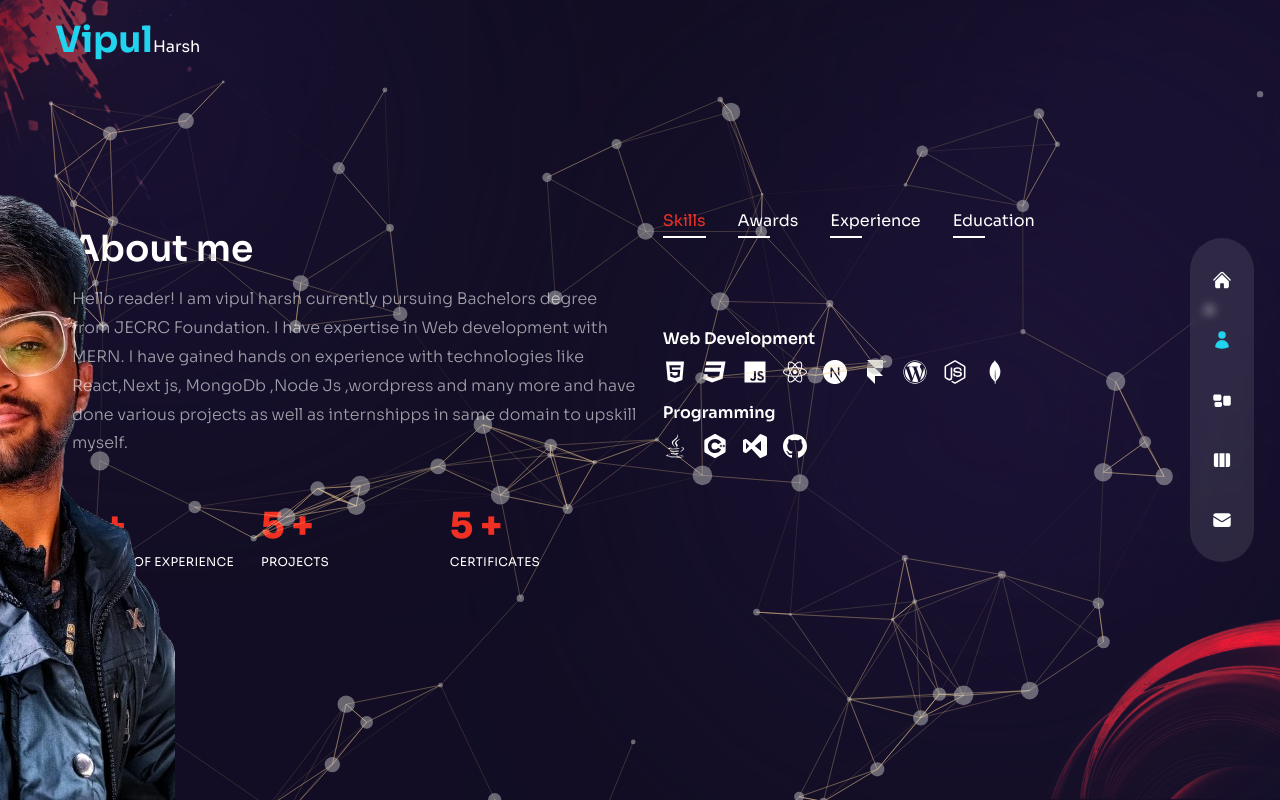
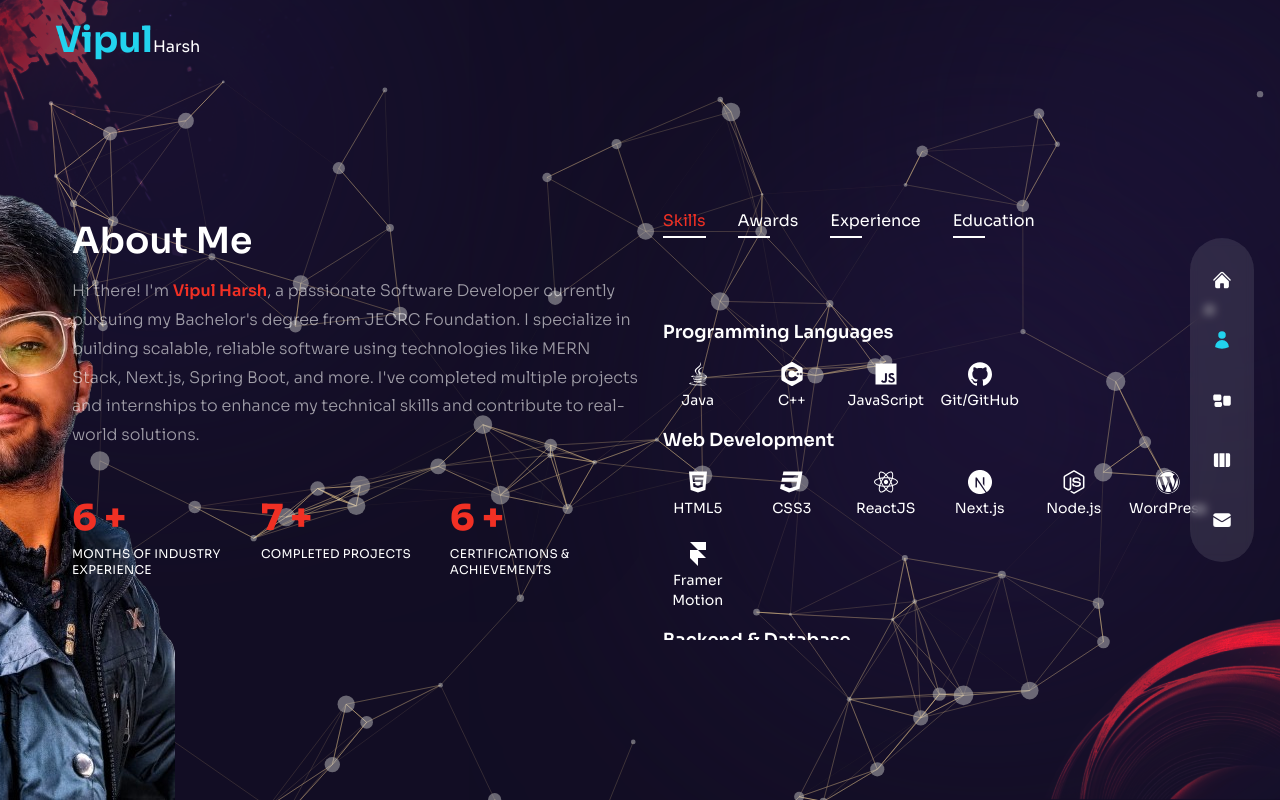
Before and after one commit to Vipul-Harsh/Portfolio_Vipul, a Next.js app: page /about in a window 1280 px wide. Built offline with nearby package versions, Linux system fonts and the light colour scheme.

Commit message:
Updated 3-7-25

```diff
--- a/pages/about/index.js
+++ b/pages/about/index.js
@@ -1,6 +1,6 @@
 import React, { useState, useEffect } from "react";
 import { FaHtml5, FaCss3, FaJs, FaReact, FaWordpress, FaNodeJs, FaJava } from "react-icons/fa";
-import { SiNextdotjs, SiFramer, SiVisualstudio, SiCplusplus, SiGithub, SiMongodb } from "react-icons/si";
+import { SiNextdotjs, SiFramer, SiVisualstudio, SiCplusplus, SiGithub, SiMongodb, SiMysql, SiSpringboot } from "react-icons/si";
 import Avatar from "../../components/Avatar";
 import Circles from "../../components/Circles";
 import { motion } from "framer-motion";
@@ -13,35 +13,50 @@ const aboutData = [
     title: "about",
     info: [
       {
-        title: "Hello! I'm Vipul Harsh, currently pursuing my Bachelor's degree from JECRC Foundation. I specialize in web development using the MERN stack and have hands-on experience with technologies like React, Next.js, MongoDB, Node.js, WordPress, and more. I've completed various projects and internships in this domain, continuously upskilling myself to stay at the forefront of the field.",
+        title:
+          "Hi there! I'm Vipul Harsh, a passionate Software Developer currently pursuing my Bachelor's degree from JECRC Foundation. I specialize in building scalable, reliable software using technologies like MERN Stack, Next.js, Spring Boot, and more. I've completed multiple projects and internships to enhance my technical skills and contribute to real-world solutions.",
         stage: "",
-      }
+      },
     ],
   },
   {
     title: "skills",
     info: [
       {
-        title: "Web Development",
+        title: "Programming Languages",
         icons: [
-          <FaHtml5 key="html5" />,
-          <FaCss3 key="css3" />,
-          <FaJs key="javascript" />,
-          <FaReact key="react" />,
-          <SiNextdotjs key="nextjs" />,
-          <SiFramer key="framer" />,
-          <FaWordpress key="wordpress" />,
-          <FaNodeJs key="nodejs" />,
-          <SiMongodb key="mongodb" />,
+          { icon: <FaJava />, name: "Java" },
+          { icon: <SiCplusplus />, name: "C++" },
+          { icon: <FaJs />, name: "JavaScript" },
+          { icon: <SiGithub />, name: "Git/GitHub" },
         ],
       },
       {
-        title: "Programming",
+        title: "Web Development",
         icons: [
-          <FaJava key="java" />,
-          <SiCplusplus key="cplusplus" />,
-          <SiVisualstudio key="visualstudio" />,
-          <SiGithub key="github" />,
+          { icon: <FaHtml5 />, name: "HTML5" },
+          { icon: <FaCss3 />, name: "CSS3" },
+          { icon: <FaReact />, name: "ReactJS" },
+          { icon: <SiNextdotjs />, name: "Next.js" },
+          { icon: <FaNodeJs />, name: "Node.js" },
+          { icon: <FaWordpress />, name: "WordPress" },
+          { icon: <SiFramer />, name: "Framer Motion" },
+        ],
+      },
+      {
+        title: "Backend & Database",
+        icons: [
+          { icon: <SiSpringboot />, name: "Spring Boot" },
+          { icon: <SiMongodb />, name: "MongoDB" },
+          { icon: <SiMysql />, name: "MySQL" },
+        ],
+      },
+      {
+        title: "Tools & IDEs",
+        icons: [
+          { icon: <SiVisualstudio />, name: "VS Code" },
+          { icon: <FaWordpress />, name: "WordPress" },
+          { icon: <SiGithub />, name: "GitHub" },
         ],
       },
     ],
@@ -49,57 +64,27 @@ const aboutData = [
   {
     title: "awards",
     info: [
-      {
-        title: "MERN Stack Development trainee",
-        stage: "2023",
-      },
-      {
-        title: "IT Hackathon Poornima",
-        stage: "2023",
-      },
-      {
-        title: "iNeuron Hackathon",
-        stage: "2022",
-      },
-      {
-        title: "Full Stack Development Course",
-        stage: "2022",
-      },
+      { title: "MERN Stack Development Trainee - SmartKnower", stage: "2023" },
+      { title: "Semi-Finalist - Smart City Hackathon 2023", stage: "2023" },
+      { title: "Social Winter of Code - Open Source Contributor", stage: "2023" },
+      { title: "IT Branch Topper - JECRC", stage: "2023" },
+      { title: "iNeuron Hackathon Participant", stage: "2022" },
     ],
   },
-
   {
     title: "experience",
     info: [
-      {
-        title: "Frontend Developer Intern - Celebal Summer Intern",
-        stage: "June 2024 - Present",
-      },
-      {
-        title: "Frontend Developer Intern - RightLabs Company",
-        stage: "Feb 2024 - May 2024",
-      },
-      {
-        title: "Web Developer Intern - NayePankh Foundation",
-        stage: "Nov 2023 - Dec 2023",
-      },
+      { title: "Packaged App Development Intern - Accenture", stage: "Feb 2025 - Jun 2025" },
+      { title: "Frontend Developer Intern - RightLabs", stage: "June 2023 - March 2024" },
+      { title: "Web Developer Intern - NayePankh Foundation", stage: "Nov 2023 - Dec 2023" },
     ],
   },
   {
-    title: "Education",
+    title: "education",
     info: [
-      {
-        title: "(B.Tech) - Jaipur Engineering College And Research Center",
-        stage: "2021 - 2025 - CGPA 9.35",
-      },
-      {
-        title: "(Senior Secondary) - MPS International School ",
-        stage: "2019 - 2021 - 90.1%",
-      },
-      {
-        title: "(Secondary) - MPS International School",
-        stage: "2017 - 2019 - 91.2%",
-      },
+      { title: "B.Tech - JECRC Foundation, Jaipur", stage: "2021 - 2025 | CGPA: 9.35" },
+      { title: "Senior Secondary - MPS International School", stage: "2019 - 2021 | 90.4%" },
+      { title: "Secondary - MPS International School", stage: "2019 | 91.5%" },
     ],
   },
 ];
@@ -109,113 +94,117 @@ const About = () => {
   const [isSmallScreen, setIsSmallScreen] = useState(false);
 
   useEffect(() => {
-    const handleResize = () => {
-      setIsSmallScreen(window.innerWidth < 780);
-    };
-
+    const handleResize = () => setIsSmallScreen(window.innerWidth < 780);
     handleResize();
     window.addEventListener("resize", handleResize);
     return () => window.removeEventListener("resize", handleResize);
   }, []);
 
-  const smallScreenStyle = {
-    zIndex: "999",
-    fontSize: "14px",
-    marginTop: "26px",
-  };
-
-  const displayedData = aboutData.filter((item) => {
-    if (isSmallScreen) {
-      return item.title !== "awards";
-    }
-    return item.title !== "about";
-  });
+  const displayedData = aboutData.filter((item) =>
+    isSmallScreen ? item.title !== "awards" : item.title !== "about"
+  );
 
   return (
-    <div className="h-full py-20 text-center xl:text-left bg-primary/30">
+    <div className="h-full py-20 text-center xl:text-left bg-primary/30 relative overflow-hidden">
       <ParticlesContainer />
       <Circles />
+
+      {/* Avatar */}
       <motion.div
         variants={fadeIn("right", 0.2)}
         initial="hidden"
         animate="show"
         exit="hidden"
-        className="hidden xl:flex absolute bottom-0 -left-[200px]"
+        className="hidden xl:flex absolute bottom-0 -left-[200px] z-10"
       >
         <Avatar />
       </motion.div>
+
+      {/* Main Content */}
       <motion.div
         variants={fadeIn("right", 0.4)}
         initial="hidden"
         animate="show"
         exit="hidden"
-        className="container mx-auto z-10 h-full flex flex-col xl:flex-row items-center gap-x-6 px-4 sm:px-6 lg:px-8"
+        className="container mx-auto z-20 h-full flex flex-col xl:flex-row items-center gap-x-6 px-4 sm:px-6 lg:px-8 relative"
       >
+
+        {/* About Left */}
         <div className="flex-1 hidden md:flex flex-col justify-center mb-8 xl:mb-0">
-          <h2 className="text-2xl md:text-4xl md:block font-semibold mb-4">About me</h2>
-          <p className="z-10">
-            Hello reader! I am vipul harsh currently pursuing Bachelors degree from
-            JECRC Foundation. I have expertise in Web development with MERN.
-            I have gained hands on experience with technologies like React,Next js,
-            MongoDb ,Node Js ,wordpress and many more and have done various projects as well as internshipps in same domain to upskill myself.
+          <h2 className="text-2xl md:text-4xl font-semibold mb-4">About Me</h2>
+          <p>
+            Hi there! I'm <span className="text-accent font-semibold">Vipul Harsh</span>, a passionate Software Developer currently pursuing my Bachelor's degree from JECRC Foundation. I specialize in building scalable, reliable software using technologies like MERN Stack, Next.js, Spring Boot, and more. I've completed multiple projects and internships to enhance my technical skills and contribute to real-world solutions.
           </p>
+
+          {/* Stats */}
           <div className="flex justify-around mt-8 xl:mt-12">
             <div className="flex-1 text-center xl:text-left">
               <div className="text-2xl xl:text-4xl font-extrabold text-accent mb-2">
-                <CountUp start={0} end={4} duration={4} /> +
+                <CountUp start={0} end={6} duration={4} /> +
               </div>
               <div className="text-xs uppercase tracking-wide leading-snug">
-                Months of Experience
+                Months of Industry Experience
               </div>
             </div>
             <div className="flex-1 text-center xl:text-left">
               <div className="text-2xl xl:text-4xl font-extrabold text-accent mb-2">
-                <CountUp start={0} end={5} duration={4} /> +
+                <CountUp start={0} end={7} duration={4} /> +
               </div>
               <div className="text-xs uppercase tracking-wide leading-snug">
-                Projects
+                Completed Projects
               </div>
             </div>
             <div className="flex-1 text-center xl:text-left">
               <div className="text-2xl xl:text-4xl font-extrabold text-accent mb-2">
-                <CountUp start={0} end={5} duration={4} /> +
+                <CountUp start={0} end={6} duration={4} /> +
               </div>
               <div className="text-xs uppercase tracking-wide leading-snug">
-                Certificates
+                Certifications & Achievements
               </div>
             </div>
           </div>
         </div>
-        <div className="flex flex-col w-full xl:max-w-[48%] h-[480px] overflow-y-auto">
-          <div
-            className={`flex gap-x-4 xl:gap-x-8 mx-auto xl:mx-0 mb-4 xl:py-12 sm:py-4 ${isSmallScreen ? '' : ''}`}
-            style={isSmallScreen ? smallScreenStyle : {}}
-          >
+
+        {/* Scrollable Right Section */}
+        <div className="flex flex-col w-full xl:max-w-[48%] max-h-[480px] overflow-y-auto z-20 relative">
+
+          {/* Tabs */}
+          <div className="flex gap-x-4 xl:gap-x-8 mx-auto xl:mx-0 mb-4 xl:py-12 sm:py-4">
             {displayedData.map((item, itemIndex) => (
               <div
                 key={itemIndex}
-                className={`cursor-pointer capitalize relative ${index === itemIndex ? 'text-accent after:w-full after:bg-accent' : 'after:w-8'} after:h-[2px] after:bg-white after:absolute after:-bottom-1 after:left-0`}
+                className={`cursor-pointer capitalize relative transition ${
+                  index === itemIndex ? "text-accent after:w-full after:bg-accent" : "after:w-8"
+                } after:h-[2px] after:bg-white after:absolute after:-bottom-1 after:left-0`}
                 onClick={() => setIndex(itemIndex)}
               >
                 {item.title}
               </div>
             ))}
           </div>
-          <div className="py-2 xl:py-7 flex flex-col gap-y-5 xl:gap-y-4 items-center xl:items-start">
+
+          {/* Tab Content */}
+          <div className="py-2 xl:py-5 flex flex-col gap-y-5 xl:gap-y-4 items-center xl:items-start ">
             {displayedData[index].info.map((info, idx) => (
-              <div key={idx} className="text-center xl:text-left">
-                <div className="font-semibold">{info.title}</div>
-                {info.stage && <div className="text-sm text-gray-400">{info.stage}</div>}
-                <div className="flex gap-x-4 mt-2 justify-center xl:justify-start">
-                  {info.icons?.map((icon, iconIndex) => (
-                    <div key={iconIndex} className="text-2xl text-white">
-                      {icon}
+              <div key={idx} className="text-center xl:text-left w-full">
+                <div className="font-semibold text-lg mb-1">{info.title}</div>
+                {info.stage && (
+                  <div className="text-sm text-gray-400 mb-2">{info.stage}</div>
+                )}
+
+                {/* Icons with Names */}
+                <div className="flex gap-6 mt-4 justify-center xl:justify-start flex-wrap">
+                  {info.icons?.map((item, iconIndex) => (
+                    <div key={iconIndex} className="flex flex-col items-center text-white text-sm w-[70px]">
+                      <div className="text-2xl mb-1">{item.icon}</div>
+                      <span className="text-center">{item.name}</span>
                     </div>
                   ))}
                 </div>
               </div>
             ))}
           </div>
+
         </div>
       </motion.div>
     </div>
--- a/pages/index.js
+++ b/pages/index.js
@@ -4,70 +4,89 @@ import Avatar from "../components/Avatar";
 import ProjectsBtn from "../components/ProjectsBtn";
 import { motion } from "framer-motion";
 import { fadeIn } from "../variants";
+
 const Home = () => {
   return (
-    <div className="bg-primary/60 h-full">
-      <div className="w-full h-full  bg-gradient-to-r from-primary/10 via-black/10  to-black/10 ">
-        <div
-          className="text-center flex flex-col justify-center xl:pt-40 xl:text-left
- container  mx-auto h-full"
-        >
+    <div className="bg-primary/60 h-full relative overflow-hidden">
+      {/* Background Gradient Layer */}
+      <div className="w-full h-full bg-gradient-to-r from-primary/10 via-black/10 to-black/10">
+
+        {/* Content Container */}
+        <div className="container mx-auto h-full flex flex-col justify-center items-center text-center xl:items-start xl:text-left xl:pt-40">
+
+          {/* Headline */}
           <motion.h1
             variants={fadeIn("down", 0.4)}
             initial="hidden"
             animate="show"
             exit="hidden"
-            className="text-[20px] md:text-[40px]" // Tailwind responsive utility classes
+            className="text-[22px] md:text-[44px] font-bold leading-snug"
           >
-            Hi There!
-            <br />I am <span className=" text-green-300">Vipul Harsh,</span>
-            <br />I am a{" "}
-            <span className=" text-green-300">Software Developer</span>
+            Hi, I'm <span className="text-yellow-500">Vipul Harsh</span>
             <br />
+            A Passionate <span className="text-red-500">Software Developer</span>
+            <br />
+            Building Innovative & Scalable Solutions.
           </motion.h1>
 
+          {/* Subtext & CTA */}
           <motion.p
-            variants={fadeIn("down", 0.4)}
+            variants={fadeIn("down", 0.6)}
             initial="hidden"
             animate="show"
             exit="hidden"
-            className="max-w-sm xl:max-w-xl mx-auto xl:mx-0 mb-10 xl:mb-16 z-100"
+            className="max-w-sm xl:max-w-xl mx-auto xl:mx-0 mb-8 xl:mb-16"
           >
-           If you&apos;re interested in collaborating or have project ideas, let&apos;s connect!
+            I specialize in developing reliable software that solves real-world problems.
+            Looking for collaboration or exciting opportunities? Let's connect!
+          </motion.p>
 
-
-          </motion.p>
-          <a href="https://drive.google.com/file/d/15j5GXWXVKFWOb8DNxSATNniU_FRh4X3d/view?usp=sharing" style={{position:"relative",zIndex:"1"}} className=" m-0" download="VipulHarsh_resume.pdf" target="_blank">
-            <button className=" bg-slate-600 p-3.5 rounded-full flex flex-col justify-center hover:cursor-pointer hover:bg-accent hidden md:inline-block">
-              Download CV
-            </button>
-            </a>
+          {/* Download CV Button */}
           <motion.div
-            variants={fadeIn("down", 0.4)}
+            variants={fadeIn("down", 0.8)}
             initial="hidden"
             animate="show"
             exit="hidden"
-            className="flex justify-center xl:hidden relative"
+            className="flex flex-col md:flex-row gap-4 items-center"
           >
-            <ProjectsBtn />
+            <a
+              href="https://drive.google.com/file/d/1_FdLQ6qhWetvHxBZBfKxQZPFMuP1gQDo/view?usp=sharing" // Update with your CV path
+              download
+              className="bg-yellow-600 text-black px-6 py-3 rounded-full font-medium hover:bg-yellow-700 transition"
+            >
+              Download CV
+            </a>
+
+            {/* Projects Button (Hidden on XL, shown below Avatar for large screens) */}
+            <div className="md:hidden">
+              <ProjectsBtn />
+            </div>
           </motion.div>
         </div>
       </div>
-      <div className="w-[1200px] h-full absolute right-0 bottom-0 ">
-        <div
-          className="bg-none  xl:bg-cover xl:bg-right
-      xl:bg-no-repeat w-full h-full absolute mix-blend-color-dodge translate-z-0"
-        ></div>
+
+      {/* Right Side Visual Elements */}
+      <div className="w-full h-full absolute right-0 bottom-0 overflow-hidden pointer-events-none">
+
+        {/* Background Explosion Effect for Large Screens */}
+        <div className="hidden xl:block absolute w-full h-full bg-explosion bg-cover bg-right bg-no-repeat mix-blend-color-dodge"></div>
+
+        {/* Particle Effects */}
         <ParticlesContainer />
+
+        {/* Avatar */}
         <motion.div
           variants={fadeIn("down", 0.4)}
           initial="hidden"
           animate="show"
           exit="hidden"
-          className="w-full h-full max-w-[300px] max-h-[530px] absolute -bottom-30 lg:bottom-1 lg:right-[15%]"
+          className="absolute w-full h-full max-w-[300px] max-h-[530px] -bottom-20 lg:bottom-0 lg:right-[15%]"
         >
           <Avatar />
         </motion.div>
+
+        {/* Projects Button for XL screens */}
+
       </div>
     </div>
   );
```
Also changed, not shown: components/ServiceSlider.js (+37 -20 lines), components/WorkSlider.js (+44 -79 lines), pages/services/index.js (+55 -33 lines), public/thimbb4.jpeg (added), public/thumbb5.jpeg (added).
